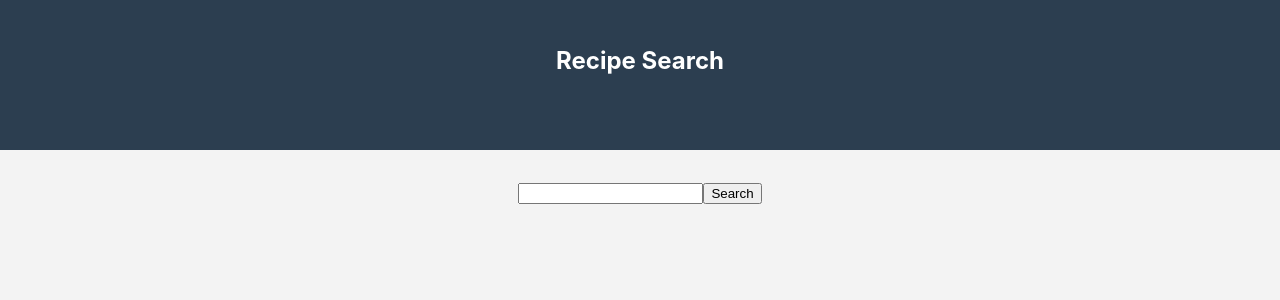
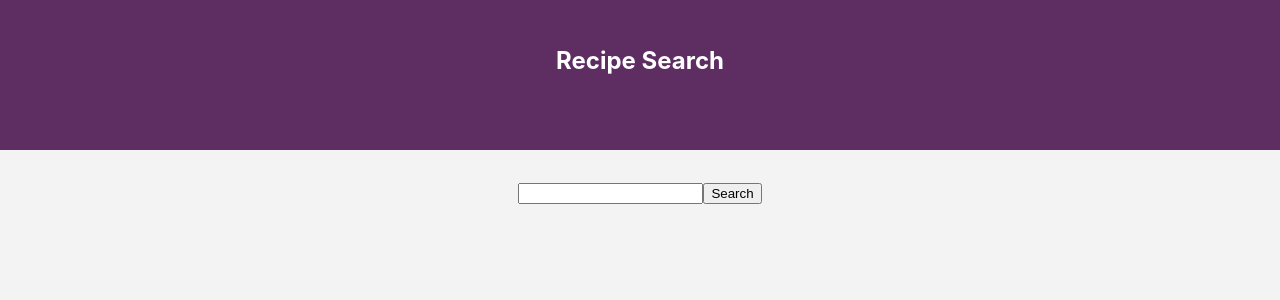
Before and after one commit to bakhsi22/Recipe_Project, a React (Create React App) app: page / in a window 1280 px wide. Shown: the top 300 px of the page. Built offline with nearby package versions, Linux system fonts and the light colour scheme.

Commit message:
display array id

```diff
--- a/src/App.css
+++ b/src/App.css
@@ -20,7 +20,7 @@ button:focus {
 }
 
 .App-header {
-  background-color: #2c3e50;
+  background-color: #5e2e63;
   height: 90px;
   padding: 30px;
   color: white;
@@ -104,8 +104,8 @@ input[type="text"] {
 }
 
 input:-webkit-autofill {
-  -webkit-box-shadow: 0 0 0 30px #f3f3f3 inset;
-  -webkit-text-fill-color: #2c3e50 !important;
+  -webkit-box-shadow: 0 0 0 30px #f3f3f3 inset !important;
+  -webkit-text-fill-color: #762f7c !important;
 }
 
 /******** RECIPE.js ********/
--- a/src/App.js
+++ b/src/App.js
@@ -44,6 +44,9 @@ class App extends Component {
         </header>
         {/* Passing data to another component using props  */}
         <Form getRecipe={this.getRecipe}/>
+        {this.state.recipes.map((recipe)=>{
+          return  <p key ={recipe.recipe_id}>{ recipe.title }</p>
+        })}
       </div>
     );
   }
```
